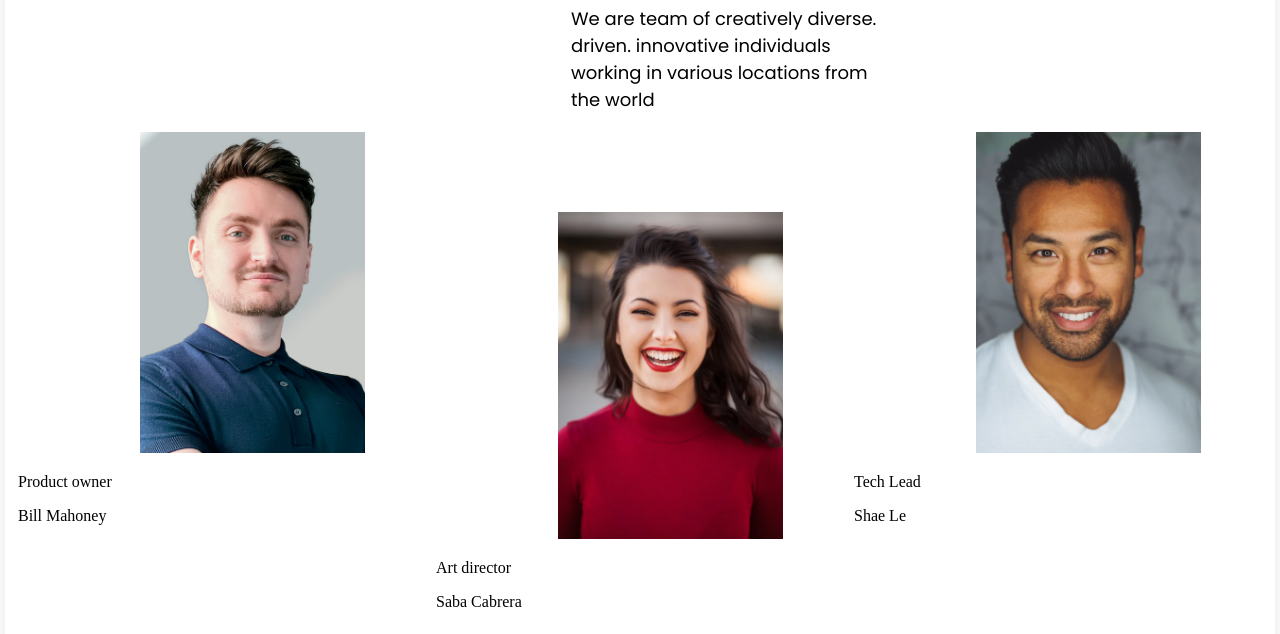
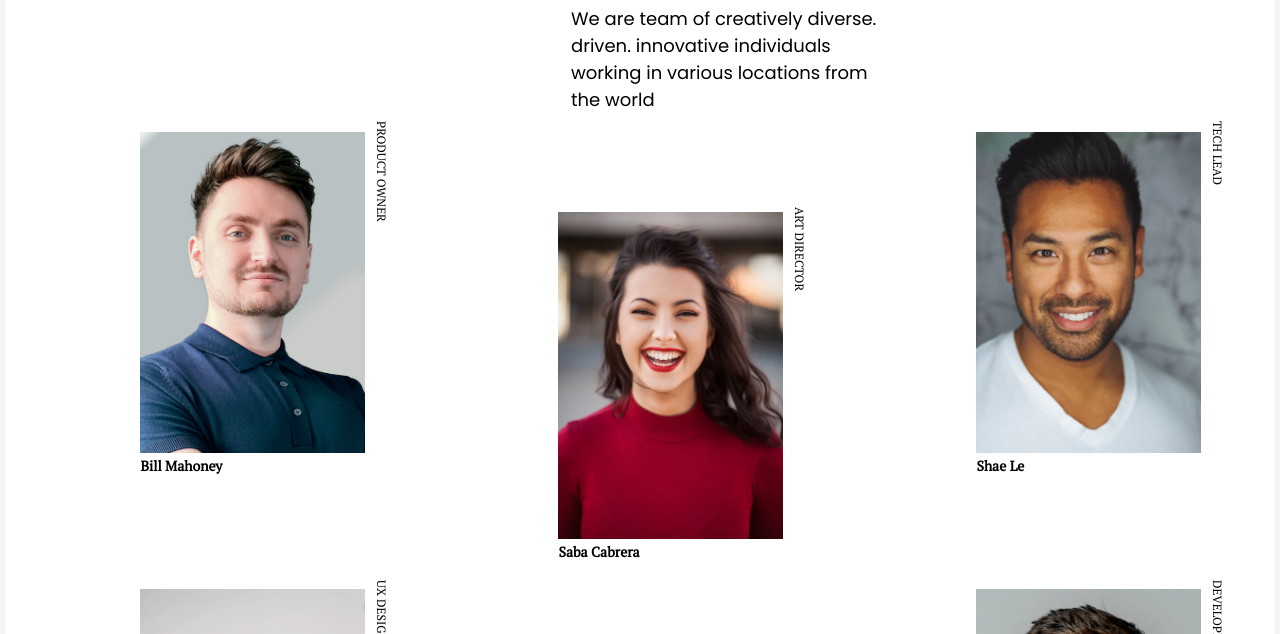
Before and after one commit to VeldaKiara/My-team-page, a plain HTML site: page team.html in a window 1280 px wide. Shown: the part 99-733 px from the top of the page. Drawn offline with Linux system fonts and the light colour scheme.

Commit message:
aligning image with text

```diff
--- a/team.css
+++ b/team.css
@@ -64,11 +64,9 @@ html{
     width: 100%;
     max-width: 90%;
     margin: auto;
+
 }
 .pictures {
-   /* display: flex;
-    flex-wrap: wrap;
-    justify-content: space-between;*/
   display: grid;
   grid-area: auto;
   grid-template-columns: repeat(3, 1fr);
@@ -82,3 +80,31 @@ html{
 .pictures .photo .row2{
 	padding-top: 5em;
 }
+.pictures .photo p{
+	font-family: "PT Serif", serif;
+	padding-left: 30%;
+	}
+.pictures .photo .pos{
+	text-transform: uppercase;
+	font-size: 12px;
+    line-height: 16px;
+    writing-mode: vertical-rl;
+    position: absolute;
+    transform: translate(0em, -28em);
+    /*top:15px;
+    right: ;*/
+
+
+}
+.pictures .photo .name p{
+  font-weight: 600;
+  font-size: 18px;
+  line-height: 27px;
+  margin-top: -5px;
+  text-align: left;
+  font-size: 14px;
+  writing-mode: horizontal-tb;
+
+
+
+}
--- a/team.html
+++ b/team.html
@@ -20,7 +20,7 @@
     	<div class="pictures">
 			<div class="photo">
 				<img src="my-team-page-master/photo1.png" class="row1">
-				<p>Product owner</p>
+				<p class="pos">Product owner</p>
 				<div class="name">
 					<p>Bill Mahoney</p>
 				</div>
@@ -28,7 +28,7 @@
 
 			<div class="photo">
 					<img src="my-team-page-master/photo2.png" class="row2">
-					<p>Art director</p>
+					<p class="pos">Art director</p>
 					<div class="name">
 						<p>Saba Cabrera </p>
 					</div>
@@ -36,7 +36,7 @@
 
 			<div class="photo">
 				<img src="my-team-page-master/photo3.png" class="row3">
-				<p>Tech Lead</p>
+				<p class="pos">Tech Lead</p>
 				<div class="name">
 					<p>Shae Le</p>
 				</div>
@@ -44,7 +44,7 @@
 
 	        <div class="photo">
 				<img src="my-team-page-master/photo4.png" class="row1">
-				<p>UX designer</p>
+				<p class="pos">UX designer</p>
 				<div class="name">
 					<p>Skylah Lu</p>
 				</div>
@@ -52,7 +52,7 @@
 
 			<div class="photo">
 				<img src="my-team-page-master/photo5.png" class="row2">
-				<p>Developer</p>
+				<p class="pos">Developer</p>
 				<div class="name">
 					<p>Griff Richards</p>
 				</div>
@@ -60,7 +60,7 @@
 
 	        <div class="photo">
 				<img src="my-team-page-master/photo6.png" class="row3">
-				<p>Developer</p>
+				<p class="pos">Developer</p>
 				<div class="name">
 					<p>Stan John </p>
 				</div>
```
